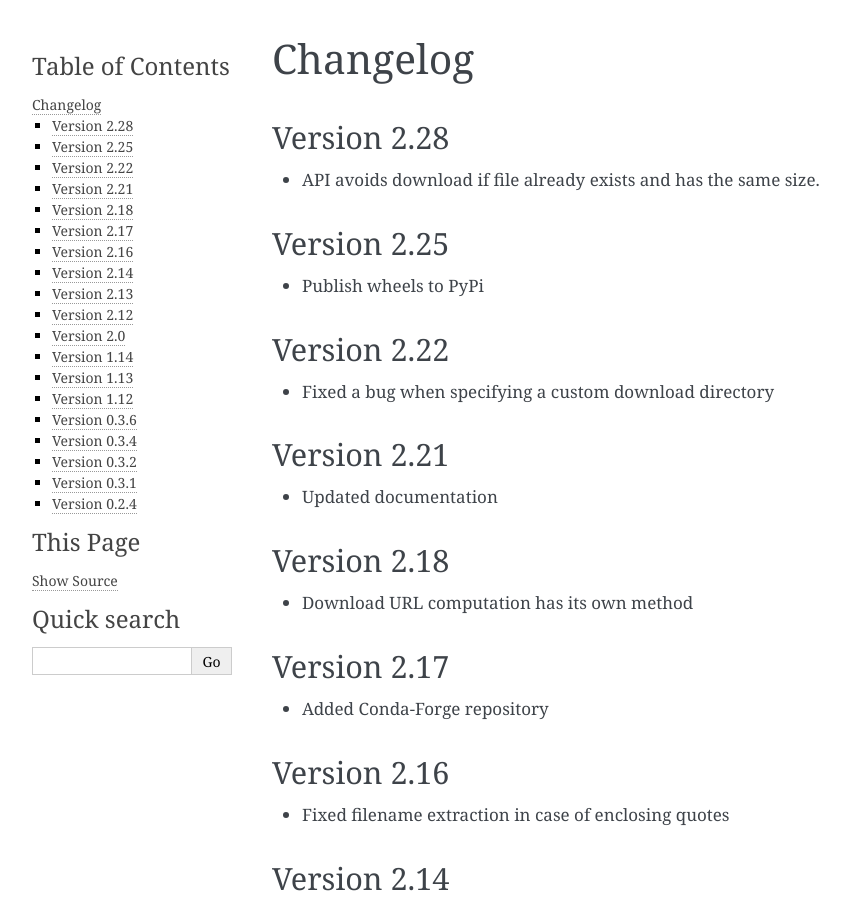
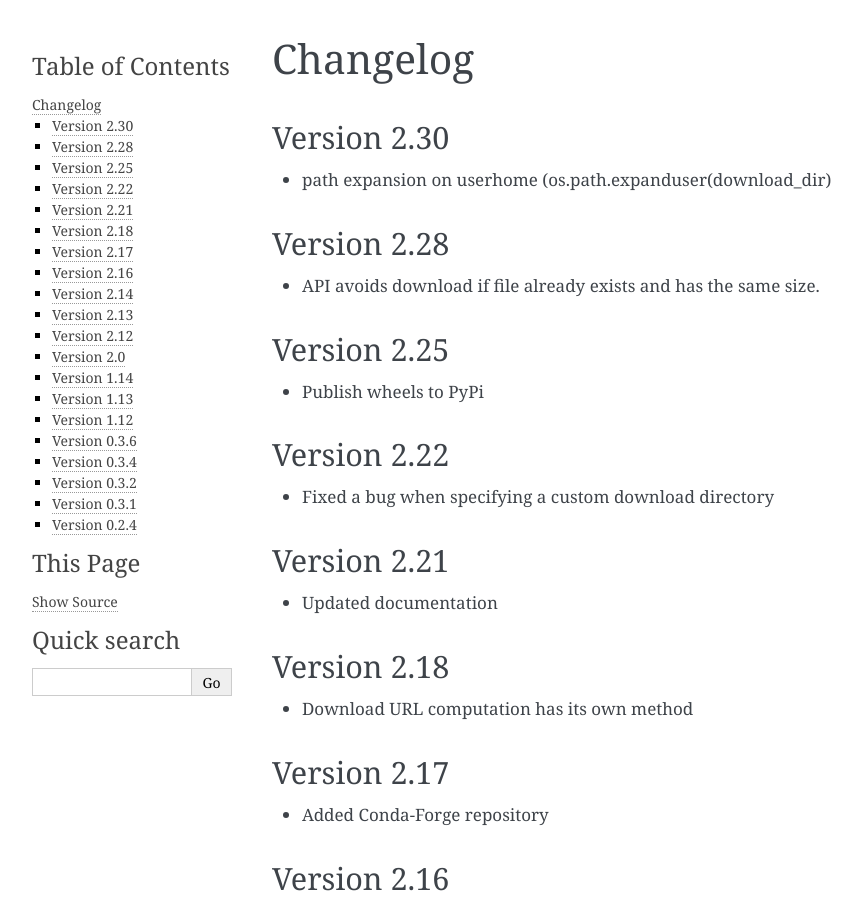
Before and after one commit to ecmwf/hda, a Sphinx documentation site: the page built from docs/source/changelog.rst, in a window 1280 px wide and 900 px high. Shown: the whole window, without its empty margins (148-1010 px from the left). Built offline with Sphinx 7.4.7, drawn with Linux system fonts in a browser that asks for light colours.

Commit message:
Update changelog.rst

```diff
--- a/docs/source/changelog.rst
+++ b/docs/source/changelog.rst
@@ -1,5 +1,9 @@
 Changelog
 =========
+
+Version 2.30
+-------------
+* path expansion on userhome (os.path.expanduser(download_dir)
 
 Version 2.28
 ------------
```
